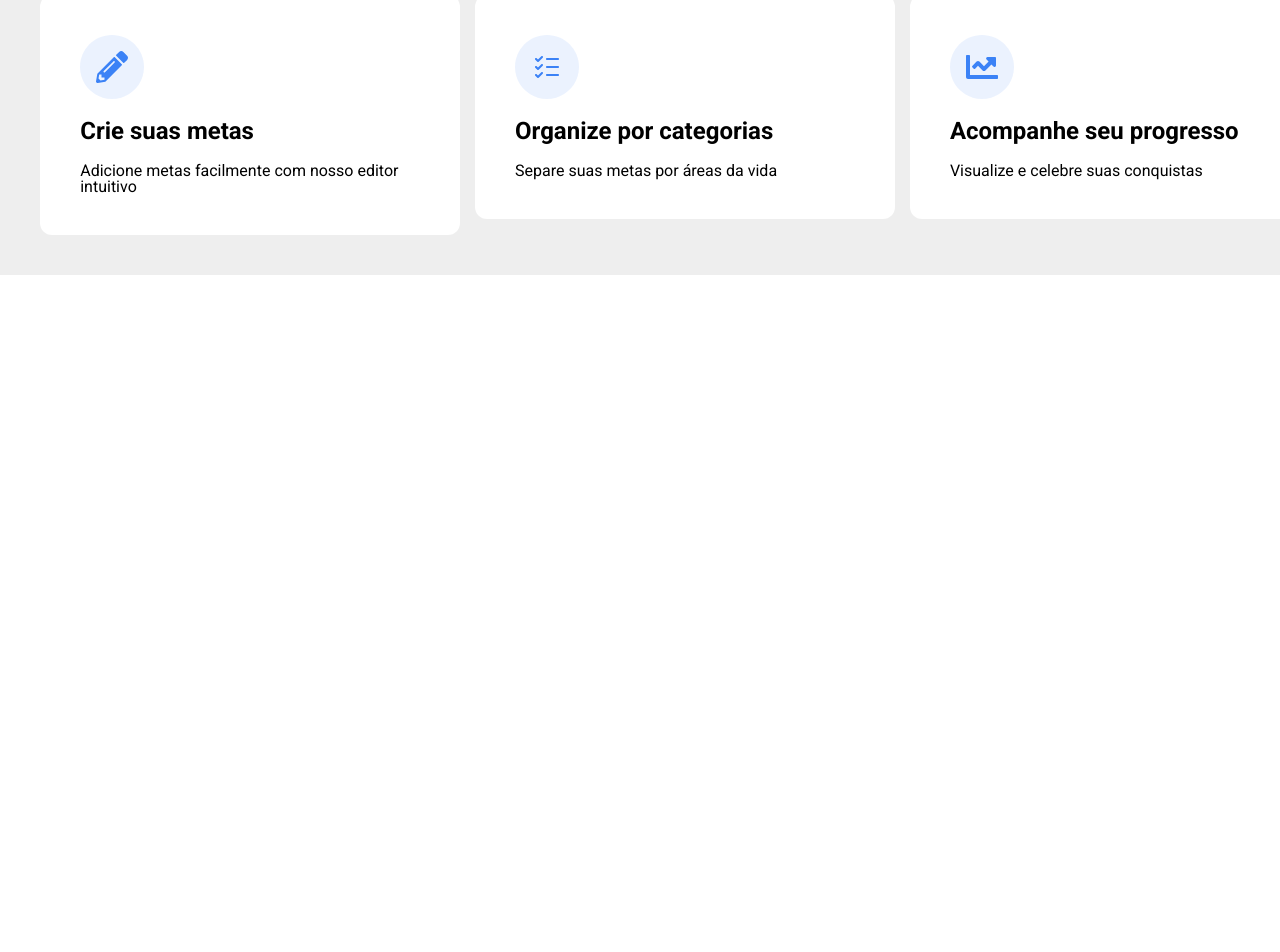
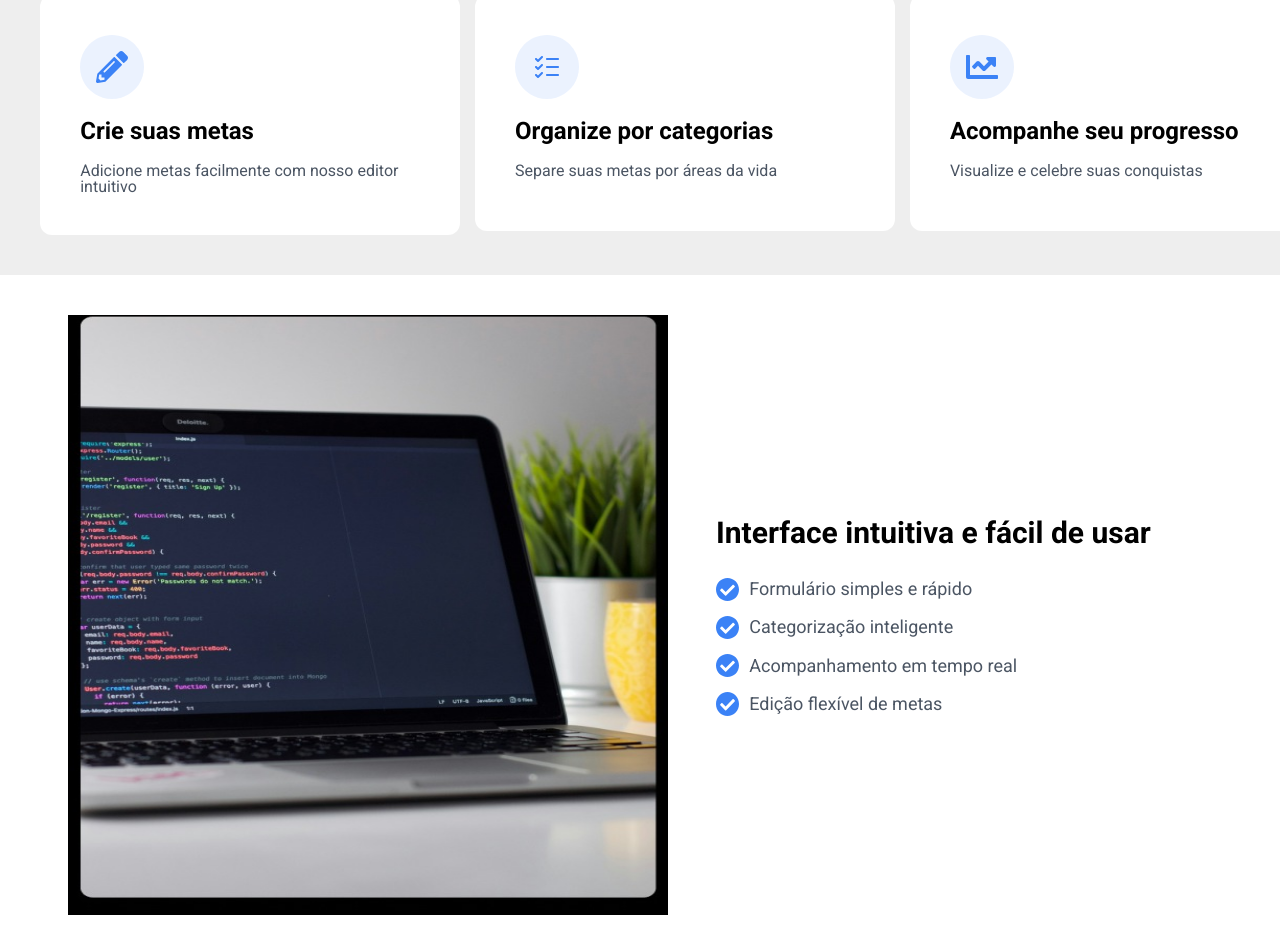
Before and after one commit to VictorFioravanteXavier/MetasJa, an Angular app: page / in a window 1280 px wide. Shown: the part 668-1620 px from the top of the page. Before the commit the page ends 943 px from the top, so only its background shows below. Built offline with nearby package versions, Linux system fonts and the light colour scheme.

Commit message:
adicionando a parte sobre a ferramenta

```diff
--- a/src/app/pages/landing-page/landing-page.component.html
+++ b/src/app/pages/landing-page/landing-page.component.html
@@ -32,3 +32,20 @@
         </ul>
     </section>
 </section>
+
+<section id="sobre-ferramenta">
+    <section class="img" @fadeInRightEnter>
+        <img src="assets/imagem_landing-page2.jpg" alt="">
+    </section>
+    <section id="informations">
+        <h2>
+            Interface intuitiva e fácil de usar
+        </h2>
+        <ul>
+            <li *ngFor="let item of about_tool" @fadeInRightEnter>
+                <img src="assets/check.svg" alt="->">
+                <p>{{item}}</p>
+            </li>
+        </ul>
+    </section>
+</section>
--- a/src/app/pages/landing-page/landing-page.component.scss
+++ b/src/app/pages/landing-page/landing-page.component.scss
@@ -72,6 +72,7 @@
                         flex-direction: column;
                         gap: rem(20px);
                         border-radius: rem(12px);
+                        min-height: 65%;
 
                         img{
                             align-self: flex-start;
@@ -81,6 +82,55 @@
                             font-weight: bold;
                             font-size: rem(24px);
                         }
+
+                        p{
+                            color: $font_secundary_color;
+                        }
+                    }
+                }
+            }
+        }
+    }
+
+    #sobre-ferramenta{
+        display: flex;
+        align-items: center;
+        justify-content: space-evenly;
+        flex-wrap: wrap;
+
+        padding: rem(40px) rem(20px);
+
+        .img{
+            img{
+                width: rem(600px);
+                height: rem(600px);
+            }
+        }
+
+        #informations{
+            width: 40%;
+            display: flex;
+            flex-direction: column;
+            gap: rem(30px);
+
+            h2{
+                font-weight: bold;
+                font-size: rem(30px);
+            }
+
+            ul{
+                display: flex;
+                flex-direction: column;
+                gap: rem(15px);
+
+                li{
+                    display: flex;
+                    align-items: center;
+                    gap: rem(10px);
+
+                    p{
+                        font-size: rem(18px);
+                        color: $font_secundary_color;
                     }
                 }
             }
@@ -117,5 +167,23 @@
                 }
              }
         }
+
+        #sobre-ferramenta{
+            flex-direction: column;
+
+            .img{
+                margin-bottom: rem(30px);
+
+                img{
+                    width: rem(350px);
+                    height: rem(350px);
+                }
+            }
+
+            #informations{
+                width: 100%;
+
+            }
+        }
     }
 }
--- a/src/app/pages/landing-page/landing-page.component.ts
+++ b/src/app/pages/landing-page/landing-page.component.ts
@@ -49,6 +49,13 @@ export class LandingPageComponent implements OnInit {
     },
   ]
 
+  public about_tool: Array<string> = [
+    "Formulário simples e rápido",
+    "Categorização inteligente",
+    "Acompanhamento em tempo real",
+    "Edição flexível de metas"
+  ]
+
   constructor() { }
 
   ngOnInit(): void {
--- a/src/scss/base/variables.scss
+++ b/src/scss/base/variables.scss
@@ -3,4 +3,5 @@ $azul_hover: #3879e2;
 $branco: #fff;
 $preto: #1F2937;
 $cinza: #4B5563;
-$cinza_claro: #dfdfdf85
+$cinza_claro: #dfdfdf85;
+$font_secundary_color: #4B5563;
```
Also changed, not shown: src/assets/check.svg (added), src/assets/imagem_landing-page2.jpg (added).
